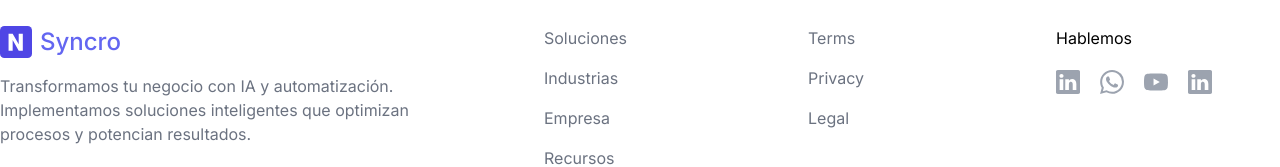
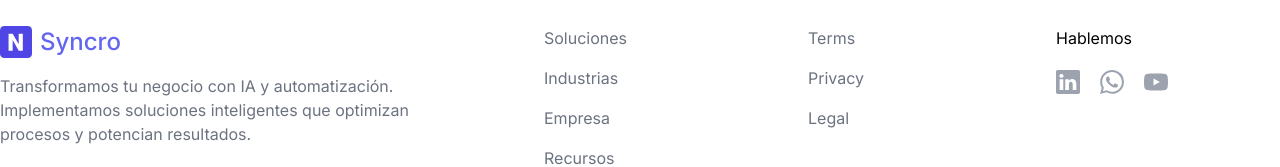
Before and after one commit to emiperaltaok/syncro-landing, a Next.js app: page / in a window 1280 px wide. Shown: the part 6507-6674 px from the top of the page. Built offline with nearby package versions, Linux system fonts and the light colour scheme.

Commit message:
elimine linkedin duplicado

```diff
--- a/src/components/Footer.tsx
+++ b/src/components/Footer.tsx
@@ -86,10 +86,6 @@ export function Footer() {
               >
                 <span className="sr-only">YouTube</span>
                 <YouTube />
-              </a>
-              <a href="https://linkedin.com/" target="_blank" rel="noopener">
-                <span className="sr-only">Linkedin</span>
-                <Linkedin />
               </a>
             </div>
           </div>
```
